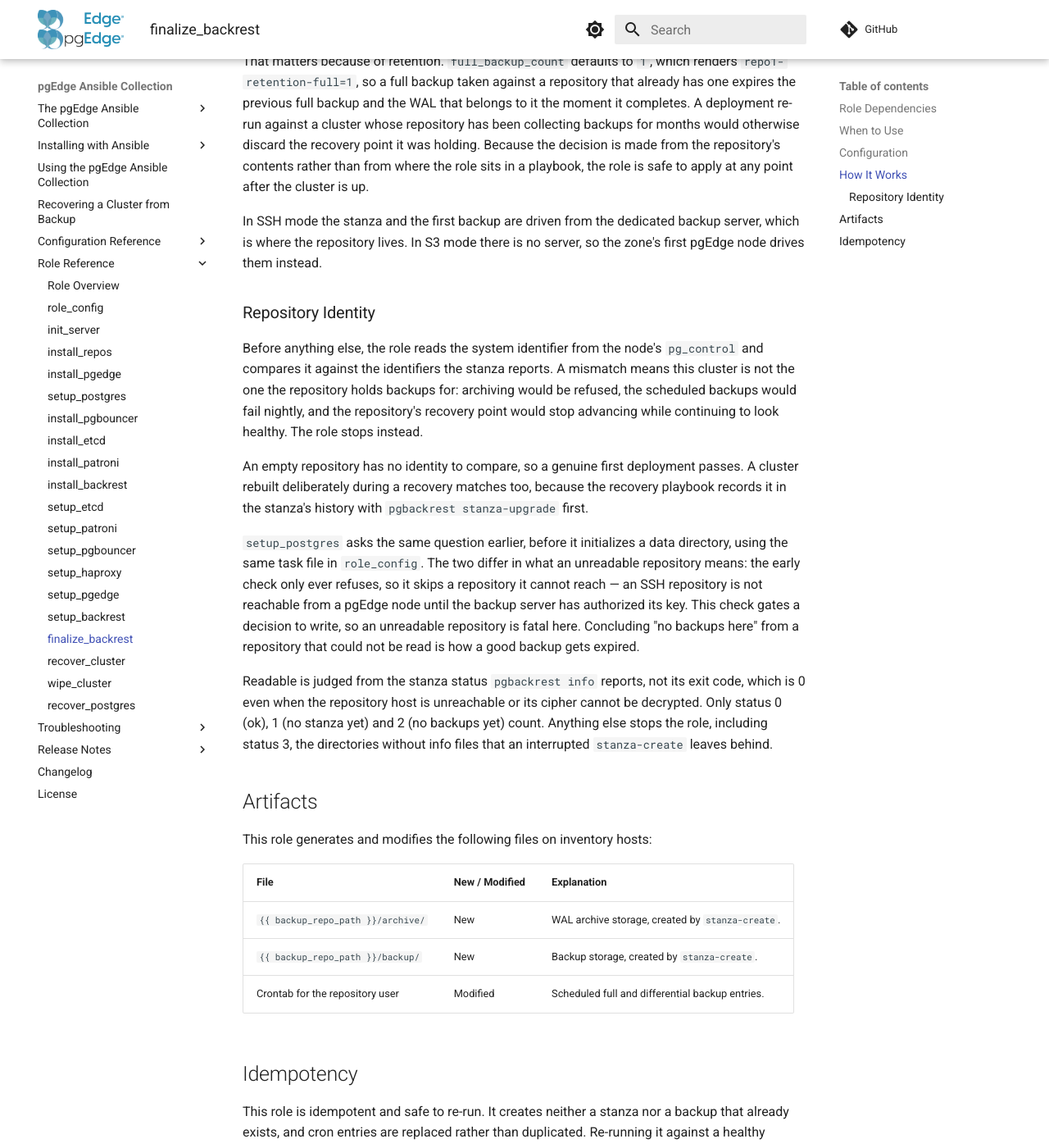
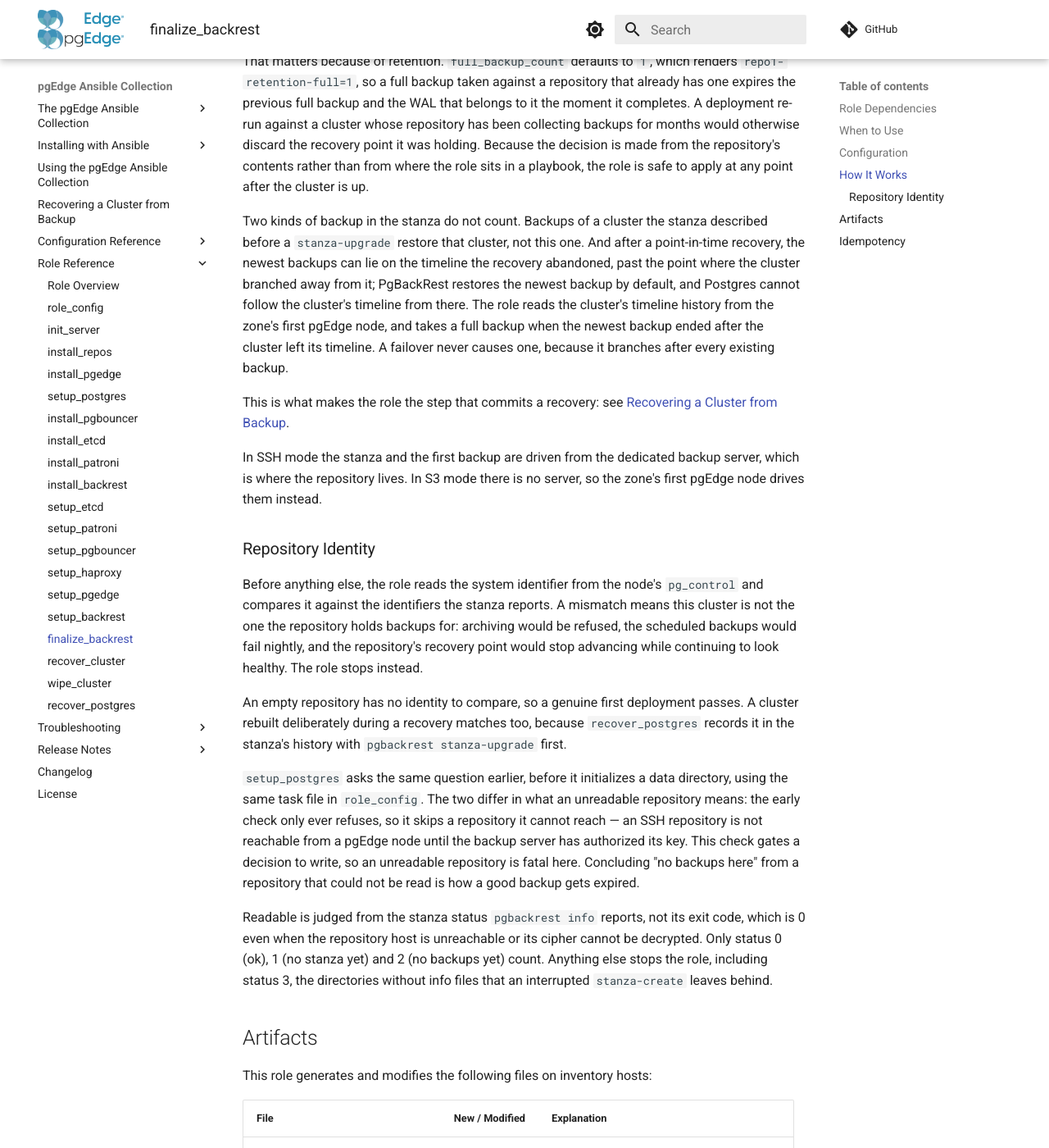
Before and after one commit to pgEdge/pgedge-ansible, an MkDocs documentation site: the page built from docs/roles/finalize_backrest.md, in a window 1280 px wide and 1400 px high, scrolled down 2098 px. Shown: the whole window at 82% size. Built offline with MkDocs 1.6.1 and Material for MkDocs 9.7.7, drawn with Linux system fonts in a browser that asks for light colours; comment, search, counter and statistics services are not loaded.

Commit message:
Make finalize_backrest replace a backup a PITR left stranded
After a point-in-time recovery the cluster runs on a timeline that
branched before the newest backups were taken. Those backups are still
of this cluster, so finalize_backrest counted them and took none, yet
PgBackRest restores the newest by default and Postgres cannot follow
the cluster's timeline from it. The recovery used to take that backup
itself; it no longer takes any, so the check belongs here, where the
recovery is committed.

repo_state now reads the cluster's timeline and its history file from
the zone's first pgEdge node, and first_backup takes a full backup when
the newest backup lies on an earlier timeline and ended after the
cluster left it. A failover branches after every backup, so it never
triggers one.

Current backups are now matched by system identifier rather than by
the newest db entry. A zone restored to a cluster its stanza described
earlier gets a new entry, while the backups it came from keep the old.

Co-Authored-By: Claude Opus 5.5 (1M context) <noreply@anthropic.com>

```diff
--- a/docs/roles/finalize_backrest.md
+++ b/docs/roles/finalize_backrest.md
@@ -84,6 +84,19 @@ recovery point it was holding. Because the decision is made from the
 repository's contents rather than from where the role sits in a playbook, the
 role is safe to apply at any point after the cluster is up.
 
+Two kinds of backup in the stanza do not count. Backups of a cluster the stanza
+described before a `stanza-upgrade` restore that cluster, not this one. And
+after a point-in-time recovery, the newest backups can lie on the timeline the
+recovery abandoned, past the point where the cluster branched away from it;
+PgBackRest restores the newest backup by default, and Postgres cannot follow
+the cluster's timeline from there. The role reads the cluster's timeline
+history from the zone's first pgEdge node, and takes a full backup when the
+newest backup ended after the cluster left its timeline. A failover never
+causes one, because it branches after every existing backup.
+
+This is what makes the role the step that commits a recovery: see
+[Recovering a Cluster from Backup](../recovery.md).
+
 In SSH mode the stanza and the first backup are driven from the dedicated backup
 server, which is where the repository lives. In S3 mode there is no server, so
 the zone's first pgEdge node drives them instead.
@@ -99,7 +112,7 @@ healthy. The role stops instead.
 
 An empty repository has no identity to compare, so a genuine first deployment
 passes. A cluster rebuilt deliberately during a recovery matches too, because
-the recovery playbook records it in the stanza's history with
+`recover_postgres` records it in the stanza's history with
 `pgbackrest stanza-upgrade` first.
 
 `setup_postgres` asks the same question earlier, before it initializes a data
```
Also changed, not shown: 3 other files.
